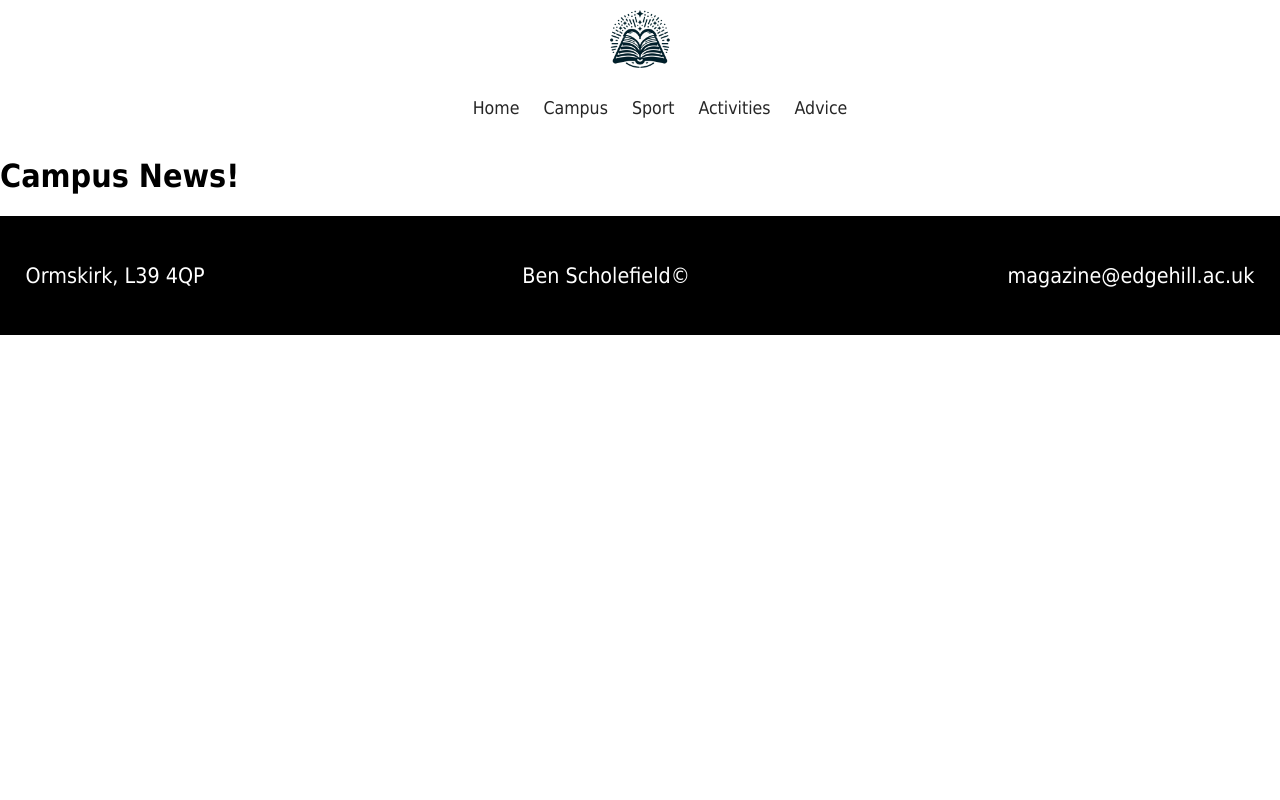
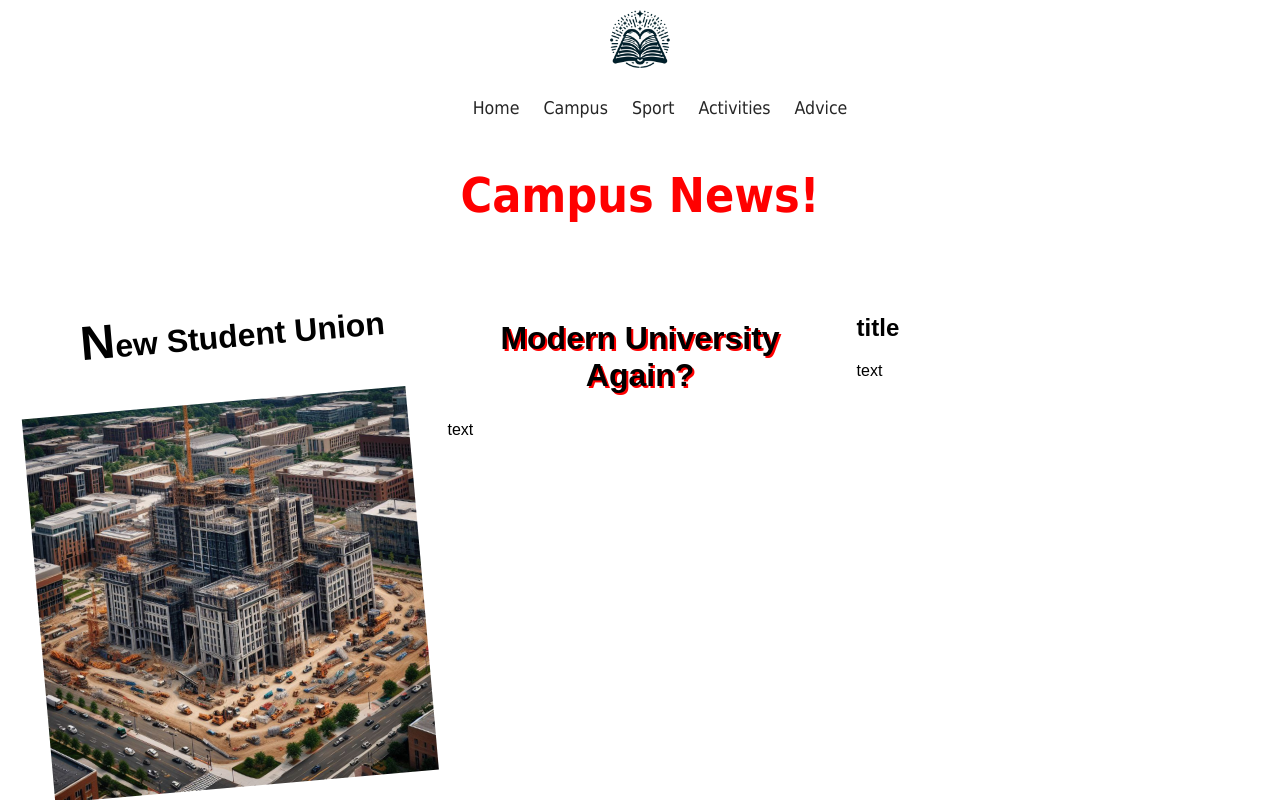
Before and after one commit to rowdysquirrel23/3140_student_magazine, a React (Create React App) app in the folder magazine_application/: page /campus in a window 1280 px wide. Shown: the top 800 px of the page. Built offline with nearby package versions, Linux system fonts and the light colour scheme.

Commit message:
Initial content added for campus news page

```diff
--- a/magazine_application/src/pages/campus/campus.css
+++ b/magazine_application/src/pages/campus/campus.css
@@ -0,0 +1,47 @@
+.campus_header{
+    text-align: center;
+    font-size: 3rem;
+    color: red;
+}
+.articles{
+    padding: 3%;
+    display: grid;
+    grid-template-columns: 1fr 1fr 1fr;
+    font-family: sans-serif;
+    grid-gap: 2%;
+}
+@media (max-width: 768px) {
+    .articles {
+       grid-template-columns: 1fr;
+       margin-left: 3%;
+       margin-right: 3%;
+    }
+}
+.story1title{
+    transform: rotate(-5deg);
+    transform-origin: top left;
+    font-size: 2rem;
+    text-align: center;
+}
+.story1title::first-letter {
+    font-size: 150%; /* Adjust the font size as needed */
+  }
+.story1img{
+    max-width: 100%;
+    max-height: 70%;
+    transform: rotate(-5deg);
+    padding-bottom: 1%;
+}
+.story1img:hover{
+    transform: scale(1.1);
+}
+.story1text{
+    transform: rotate(-7deg);
+    font-size: 16pt;
+}
+
+.story2title{
+    text-shadow: 2px 2px red;
+    font-size: 2rem;
+    text-align: center;
+}
--- a/magazine_application/src/pages/campus/campusPage.js
+++ b/magazine_application/src/pages/campus/campusPage.js
@@ -1,9 +1,28 @@
 import './campus.css';
+import story1 from '../../assets/su_building.jpg';
 
 export default function Campus(){
     return (
         <body className="campus_body">
             <h1 className="campus_header">Campus News!</h1>
+
+            <section className="articles">
+                <div className="story" >
+                    <h2 className="story1title">New Student Union</h2>
+                    <img src={story1} className="story1img"></img>
+                    <p className="story1text">In the heart of Edge Hill University, a towering structure of steel and glass stands as a testament to the institution's commitment to fostering community and enhancing the student experience. After months of meticulous planning and construction, the new Student Union building is nearing completion,
+                    poised to become a vibrant hub for students from all walks of life.
+                    </p>
+                </div>
+                <div className="story">
+                    <h2 className="story2title">Modern University Again?</h2>
+                    <p>text</p>
+                </div>
+                <div className="story">
+                    <h2 className="story3title">title</h2>
+                    <p>text</p>
+                </div>
+            </section>
         </body>
     )
 }
```
